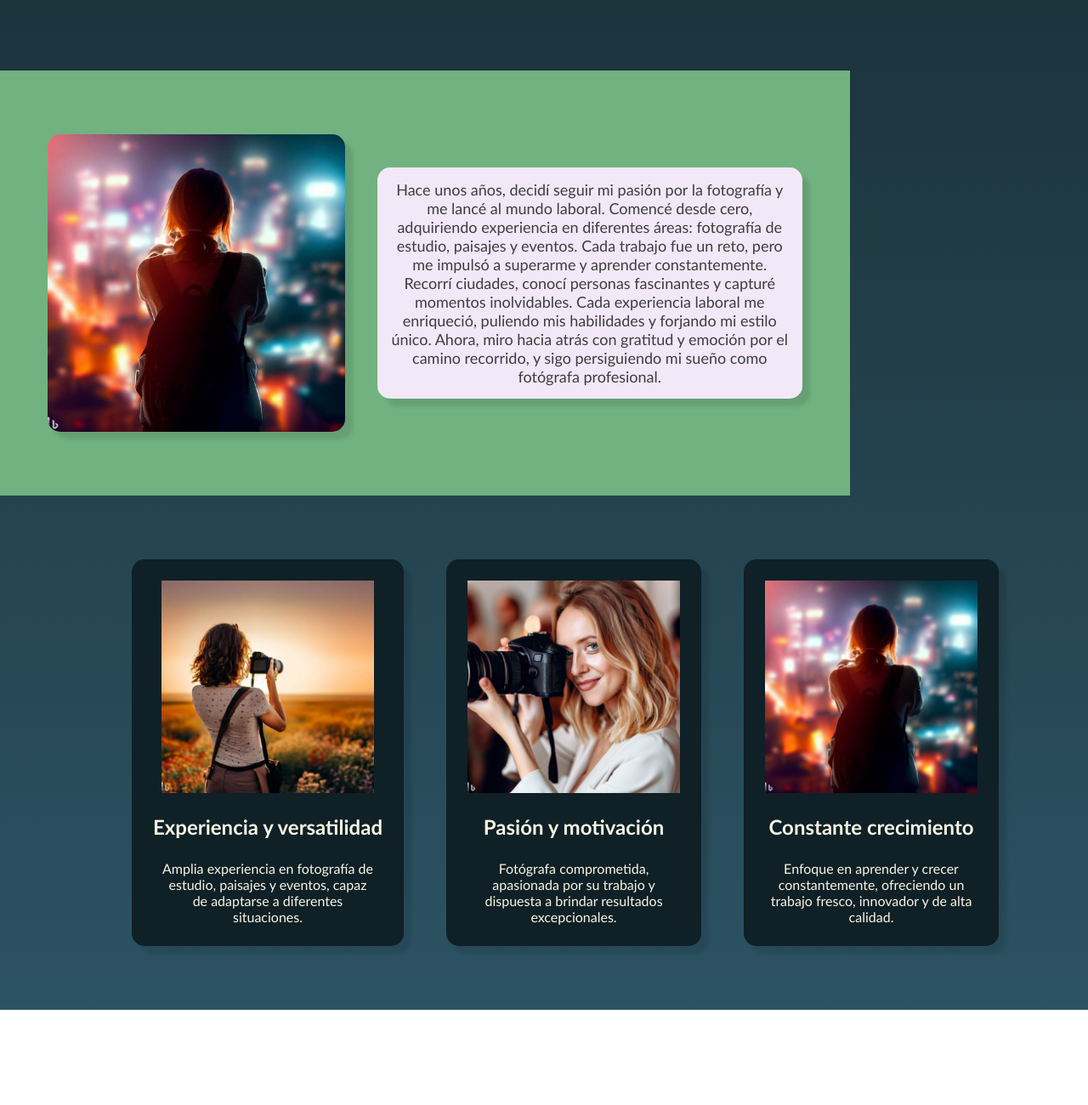
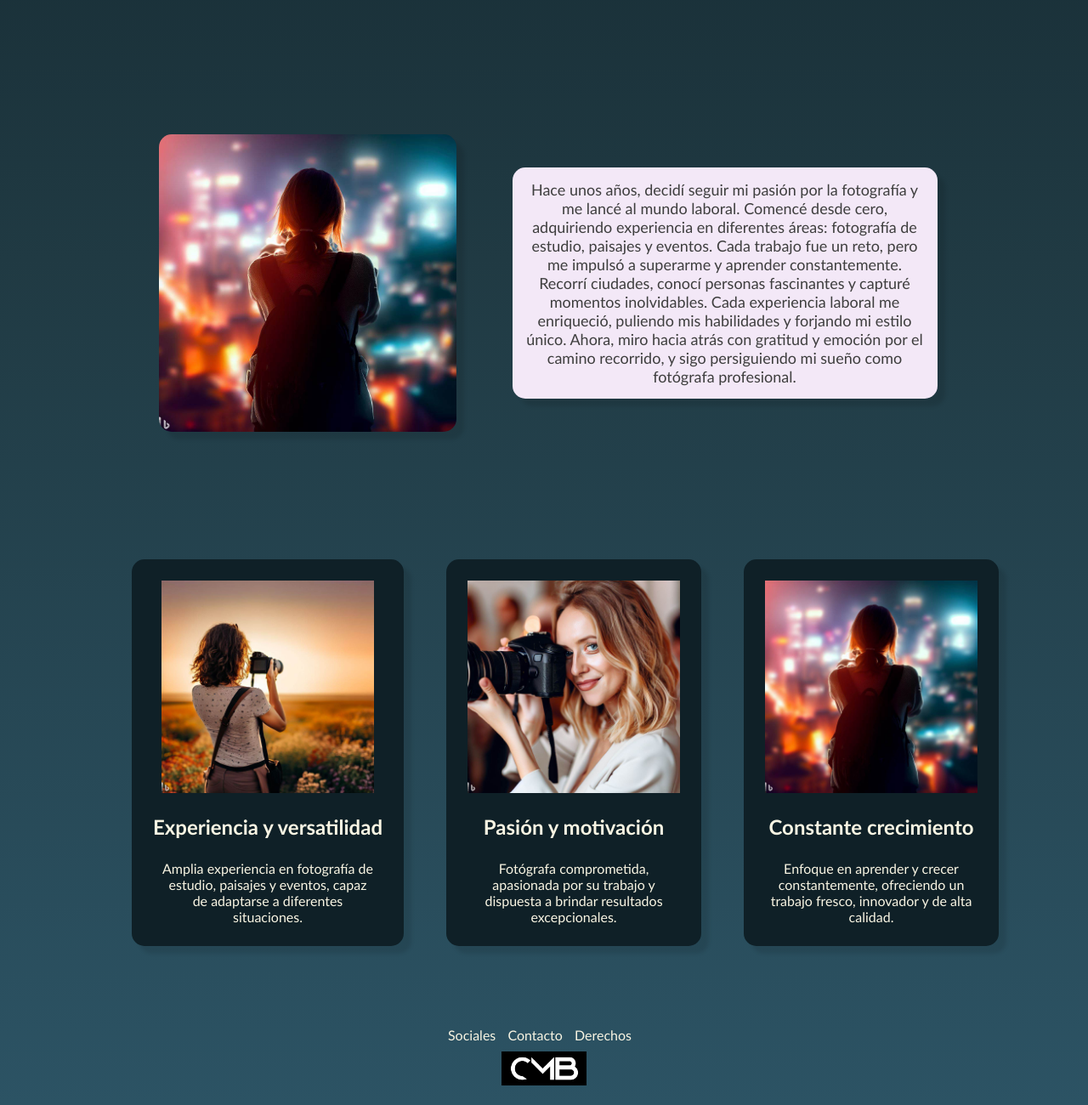
Before and after one commit to matayustdf/landing-page-cin, a plain HTML site: page index.html in a window 1280 px wide. Shown: the part 690-1990 px from the top of the page at 85% size. Before the commit the page ends 1878 px from the top, so only its background shows below. Drawn offline with Linux system fonts and the light colour scheme.

Commit message:
cambio de fondo y demas cosas

```diff
--- a/assets/styles-landing.css
+++ b/assets/styles-landing.css
@@ -164,13 +164,17 @@ nav img {
 
 .description {
   display: flex;
-  justify-content: space-around;
   align-items: center;
-  width: 1000px;
+  justify-content: center;
+  gap: 25px;
+}
+
+.img-container {
+  display: flex;
+  justify-content: center;
+  align-items: center;
   height: 500px;
-  padding: 100px 50px;
-  background: #71b280;
-  gap: 25px;
+  padding: 25px;
 }
 
 .parrafo {
@@ -182,6 +186,7 @@ nav img {
   color: var(--color-parrafo);
   box-shadow: 9px 9px 4px 0px rgba(0, 0, 0, 0.1);
   font-size: large;
+  margin: 1rem;
 }
 
 .img-city {
@@ -233,3 +238,24 @@ nav img {
 .benefits-card img {
   height: 250px;
 }
+
+/* =========== contenedor footer =====================*/
+
+footer {
+  padding: 20px;
+  text-align: center;
+}
+
+.footer-links {
+  margin-bottom: 10px;
+}
+
+.footer-links a {
+  margin-right: 10px;
+  text-decoration: none;
+  color: #f9f5e3;
+}
+
+.footer-image img {
+  max-width: 100px;
+}
--- a/index.html
+++ b/index.html
@@ -37,7 +37,9 @@
         />
       </section>
       <section id="about" class="description">
-        <img class="img-city" src="./assets/img/city.jpeg" alt="city photo" />
+        <div class="img-container">
+          <img class="img-city" src="./assets/img/city.jpeg" alt="city photo" />
+        </div>
         <p class="parrafo">
           Hace unos años, decidí seguir mi pasión por la fotografía y me lancé
           al mundo laboral. Comencé desde cero, adquiriendo experiencia en
@@ -77,7 +79,16 @@
           </p>
         </div>
       </section>
-      <footer class="footer"></footer>
+      <footer>
+        <div class="footer-links">
+          <a href="#">Sociales</a>
+          <a href="#">Contacto</a>
+          <a href="#">Derechos</a>
+        </div>
+        <div class="footer-image">
+          <img src="./assets/img/images.png" alt="Logo" />
+        </div>
+      </footer>
     </main>
   </body>
 </html>
```
Also changed, not shown: assets/img/camara.jpeg (added).
